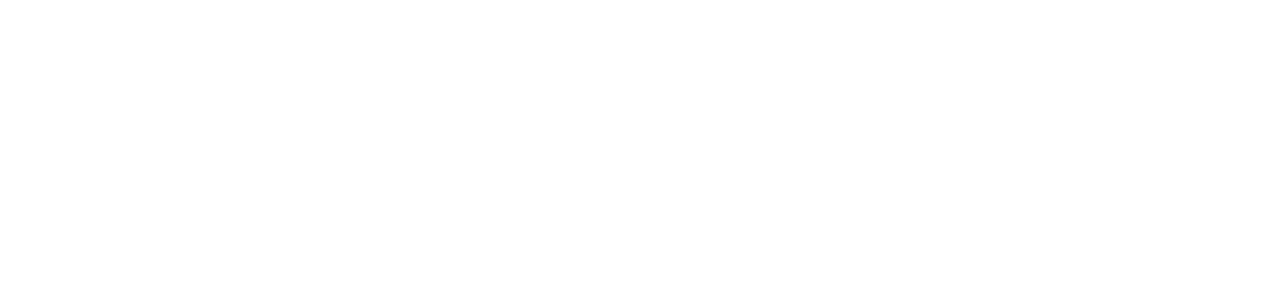
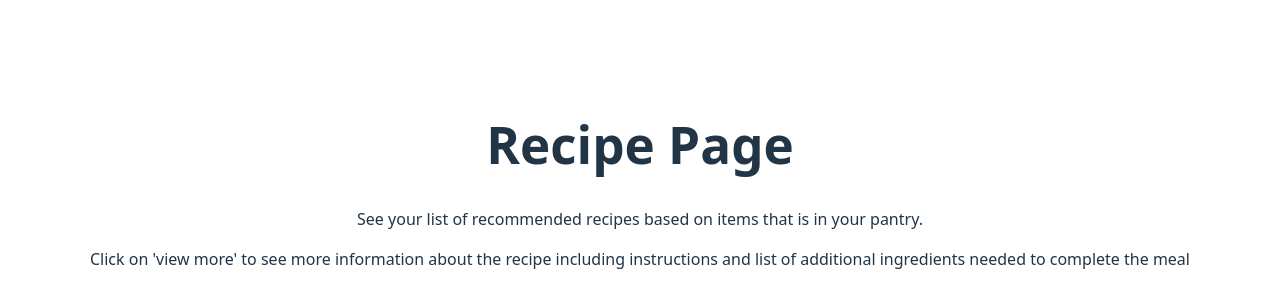
Before and after one commit to MimocaShelf/PantryTracker, a React (Vite) app: page /recipe in a window 1280 px wide. Before the commit this address had no page. Shown: the top 308 px of the page. Built offline with nearby package versions, Linux system fonts and the light colour scheme.

Commit message:
Added recipe pages

```diff
--- a/src/app.jsx
+++ b/src/app.jsx
@@ -2,6 +2,7 @@
 import Home from './home.jsx';
 import Nutrition from './nutrition.jsx';
 import MealPrep from './nutrition management/mealPrep.jsx';
+import Recipe from './recipe management/recipe.jsx';
 import Pantry from './pantry.jsx';
 import AddToPantry from './pantry/addToPantry.jsx';
 import PantryView from './pantry/pantryView.jsx';
@@ -24,6 +25,7 @@
             <Route path="/" element={<Home />} />
             <Route path="/nutrition" element={<NutritionLogic />} />
             <Route path="/mealPrep" element={<MealPrep />} />
+            <Route path="/recipe" element={<Recipe />} />
             <Route path="/pantry" element={<Pantry />} />
             <Route path="/addToPantry" element={<AddToPantry />} />
             <Route path="/user" element={<User />} />
--- /dev/null
+++ b/src/recipe management/recipe.jsx
@@ -0,0 +1,22 @@
+import { useNavigate } from 'react-router-dom';
+import React, { useState, useEffect } from 'react';
+
+function Recipe() {
+  const navigate = useNavigate();
+
+  return (
+    <div class="nutritionContainer">
+
+      <div class="section">
+        <h1>Recipe Page</h1>
+        <p>See your list of recommended recipes based on items that is in your pantry.</p>
+        <p>Click on 'view more' to see more information about the recipe including instructions and list of additional ingredients needed to complete the meal</p>
+      </div>
+
+
+    </div>
+  )
+
+}
+
+export default Recipe;
```
Also changed, not shown: 1 other file (tests, documents, lock files or other folders).
